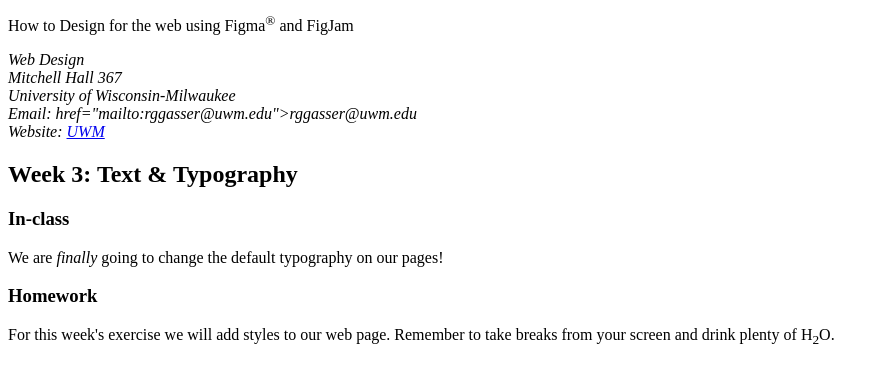
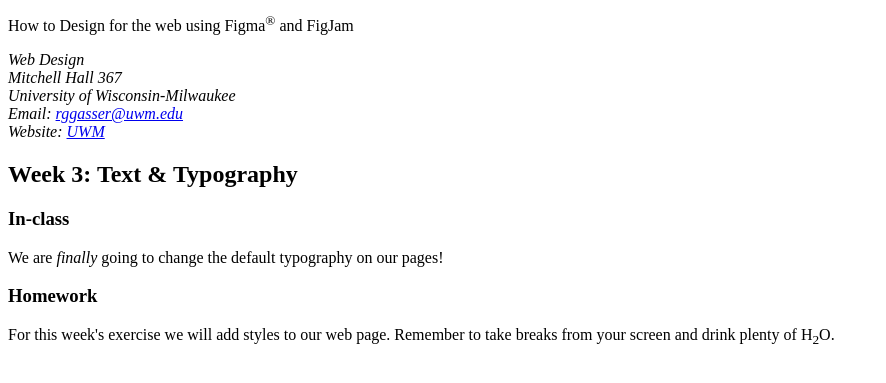
Before and after one commit to rggasser/3-text-typography1, a plain HTML site: page index.html in a window 1280 px wide. Shown: the part 101-484 px from the top of the page, without its empty margins (0-886 px from the left). Drawn offline with Linux system fonts and the light colour scheme.

Commit message:
Fix email link formatting in index.html

```diff
--- a/index.html
+++ b/index.html
@@ -16,7 +16,7 @@
       Web Design <br>
       Mitchell Hall 367 <br>
       University of Wisconsin-Milwaukee <br>
-      Email: <a> href="mailto:rggasser@uwm.edu">rggasser@uwm.edu</a> <br>
+      Email: <a href="mailto:rggasser@uwm.edu">rggasser@uwm.edu</a> <br>
       Website: <a href="https://www.uwm.edu">UWM</a>
     </address>
 
```
